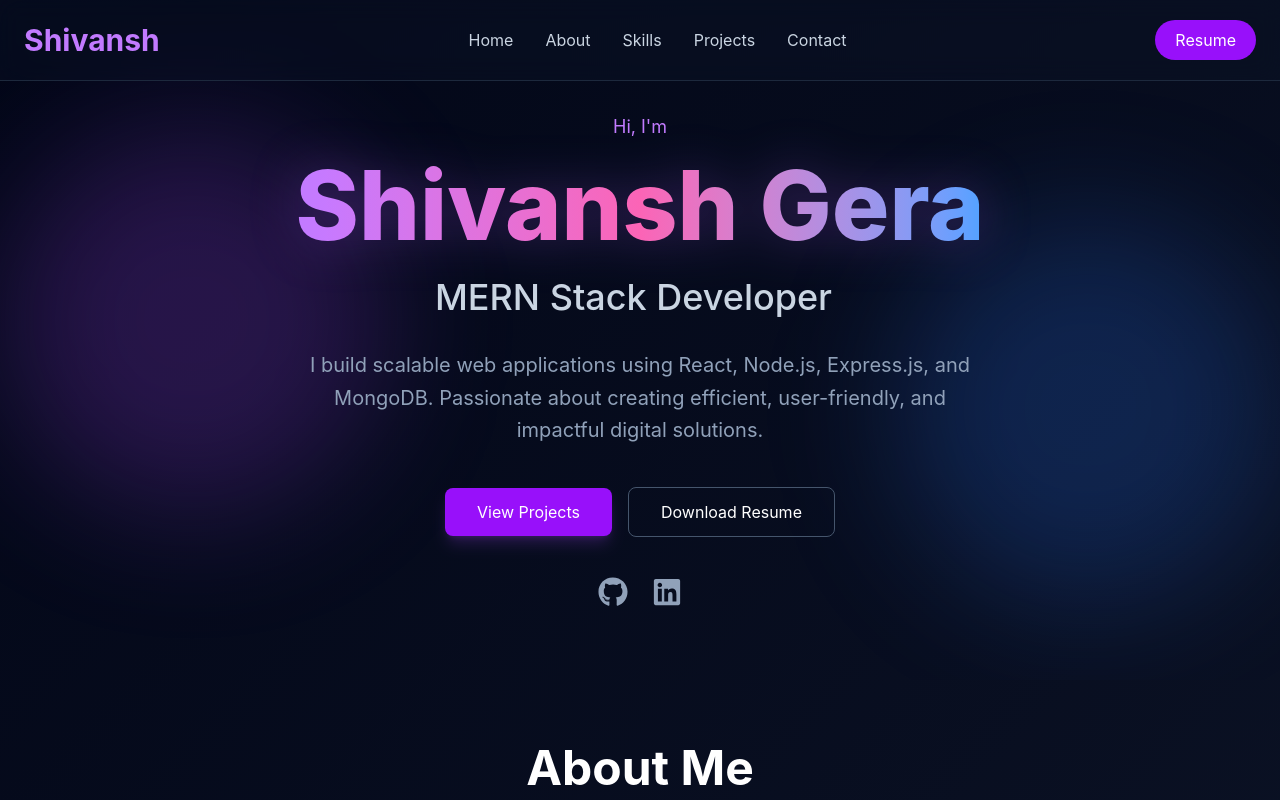
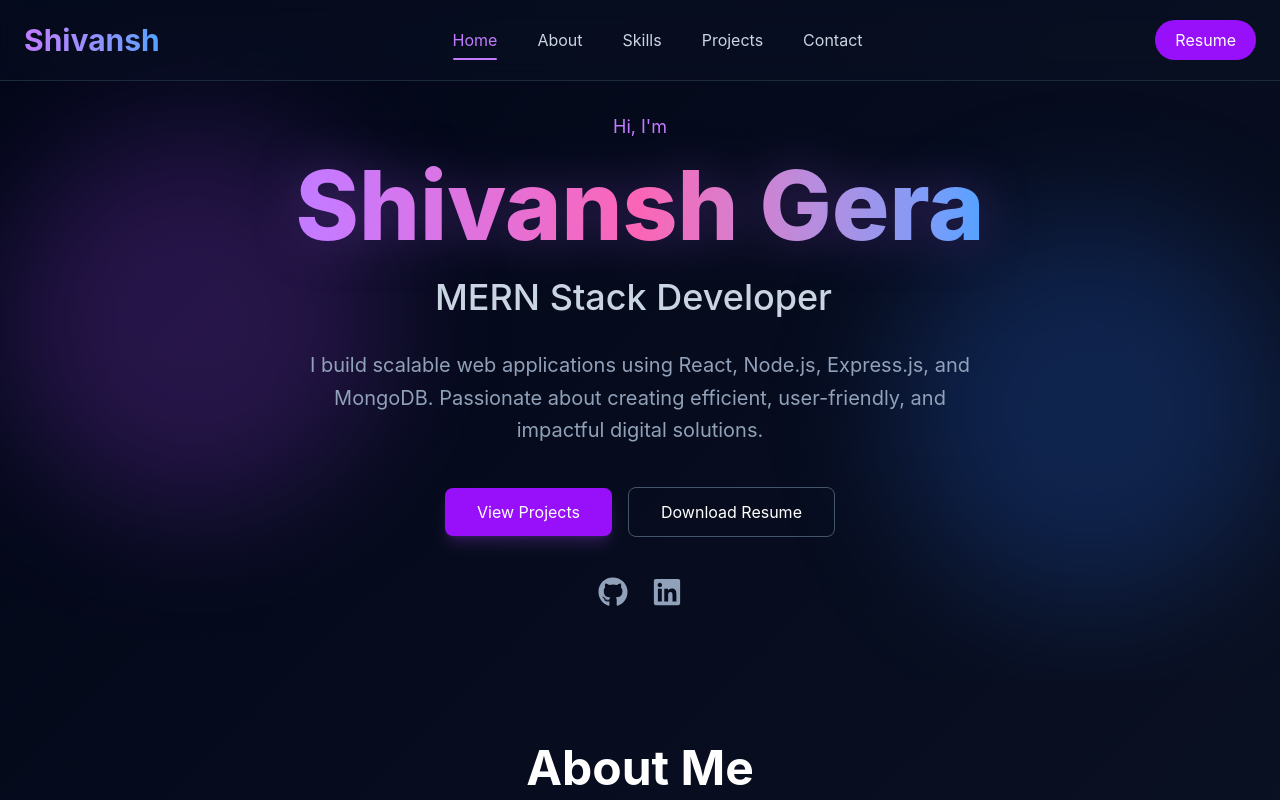
Before and after one commit to ShivanshGera/shivansh-portfolio, a React app: page / in a window 1280 px wide. Shown: the top 800 px of the page. Built offline with nearby package versions, Linux system fonts and the light colour scheme; the HTML template or start-up script is replaced by a standard one.

Commit message:
add active navigation higlighting

```diff
--- a/src/components/Navbar.jsx
+++ b/src/components/Navbar.jsx
@@ -1,61 +1,94 @@
+import { useEffect, useState } from "react";
 import resume from "../assets/resume.pdf";
 
 function Navbar() {
+  const [activeSection, setActiveSection] = useState("home");
+
+  useEffect(() => {
+    const sections = document.querySelectorAll("section[id]");
+
+    const handleScroll = () => {
+      let current = "";
+
+      sections.forEach((section) => {
+        const sectionTop = section.offsetTop - 150;
+        const sectionHeight = section.offsetHeight;
+
+        if (
+          window.scrollY >= sectionTop &&
+          window.scrollY < sectionTop + sectionHeight
+        ) {
+          current = section.getAttribute("id");
+        }
+      });
+
+      if (current) {
+        setActiveSection(current);
+      }
+    };
+
+    window.addEventListener("scroll", handleScroll);
+
+    handleScroll();
+
+    return () => {
+      window.removeEventListener("scroll", handleScroll);
+    };
+  }, []);
+
+  const navLinks = [
+    { name: "Home", href: "#home", id: "home" },
+    { name: "About", href: "#about", id: "about" },
+    { name: "Skills", href: "#skills", id: "skills" },
+    { name: "Projects", href: "#projects", id: "projects" },
+    { name: "Contact", href: "#contact", id: "contact" },
+  ];
+
   return (
     <nav className="fixed top-0 left-0 w-full z-50 backdrop-blur-md bg-slate-900/30 border-b border-slate-800">
       <div className="max-w-7xl mx-auto px-6 h-20 flex items-center justify-between">
 
         {/* Logo */}
         <a href="#home" className="text-3xl font-bold">
-          <span className="text-purple-400">Shivansh</span>
+          <span className="bg-gradient-to-r from-purple-400 to-blue-400 bg-clip-text text-transparent">
+            Shivansh
+          </span>
         </a>
 
         {/* Nav Links */}
-        <ul className="hidden md:flex items-center gap-8 text-slate-300">
-          <li>
-            <a
-              href="#home"
-              className="hover:text-purple-400 transition"
-            >
-              Home
-            </a>
-          </li>
+        <ul className="hidden md:flex items-center gap-10 text-slate-300">
+          {navLinks.map((link) => (
+            <li key={link.id} className="relative">
+              <a
+                href={link.href}
+                className={`transition-all duration-300 ${
+                  activeSection === link.id
+                    ? "text-purple-400"
+                    : "hover:text-purple-400"
+                }`}
+              >
+                {link.name}
+              </a>
 
-          <li>
-            <a
-              href="#about"
-              className="hover:text-purple-400 transition"
-            >
-              About
-            </a>
-          </li>
-
-          <li>
-            <a
-              href="#skills"
-              className="hover:text-purple-400 transition"
-            >
-              Skills
-            </a>
-          </li>
-
-          <li>
-            <a
-              href="#projects"
-              className="hover:text-purple-400 transition"
-            >
-              Projects
-            </a>
-          </li>
-
-          <li>
-            <a
-              href="#contact"
-              className="hover:text-purple-400 transition"
-            >
-              Contact
-            </a>
-          </li>
+              <span
+                className={`
+                  absolute
+                  left-0
+                  -bottom-2
+                  h-[2px]
+                  bg-purple-400
+                  rounded-full
+                  transition-all
+                  duration-300
+                  ${
+                    activeSection === link.id
+                      ? "w-full opacity-100"
+                      : "w-0 opacity-0"
+                  }
+                `}
+              />
+            </li>
+          ))}
         </ul>
 
         {/* Resume Button */}
@@ -63,7 +96,14 @@ function Navbar() {
           href={resume}
           target="_blank"
           rel="noopener noreferrer"
-          className="hidden md:block px-5 py-2 rounded-full bg-purple-600 hover:bg-purple-700 transition"
+          className="
+            hidden md:block
+            px-5 py-2
+            rounded-full
+            bg-purple-600
+            hover:bg-purple-700
+            transition
+          "
         >
           Resume
         </a>
```
